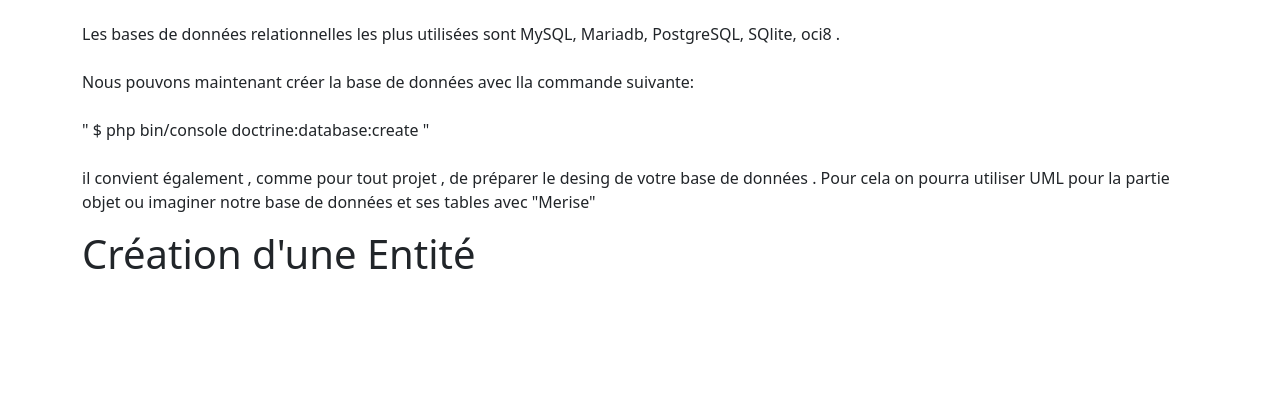
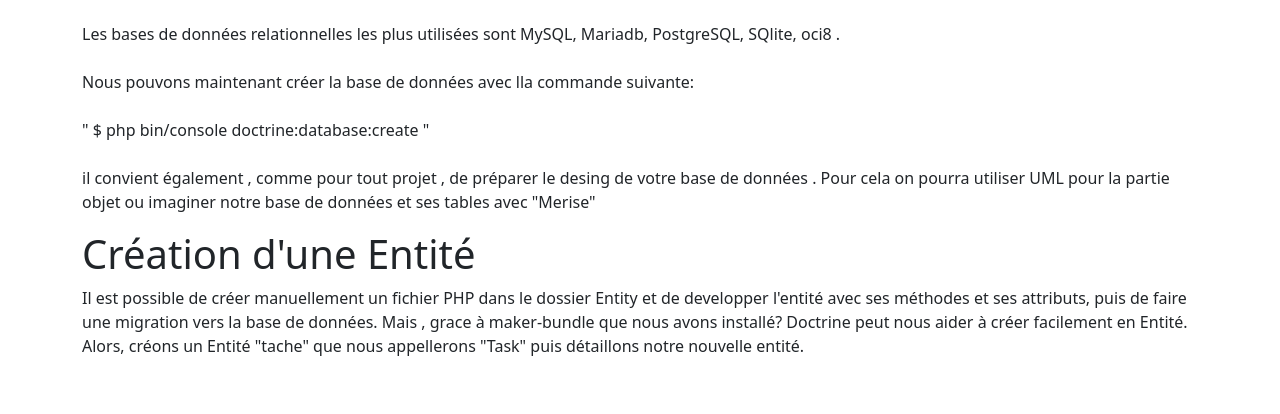
Before and after one commit to akkramm00/Les-Entit-s-Symfony, a PHP site: page /db_name/ in a window 1280 px wide. Shown: the part 746-1160 px from the top of the page. Before the commit the page ends 1015 px from the top, so only its background shows below. Run offline with PHP 8.4, Linux system fonts and the light colour scheme.

Commit message:
add modif section

```diff
--- a/index.php
+++ b/index.php
@@ -50,6 +50,11 @@
           </p>
 
            <h1>Création d'une Entité</h1>
+          <p>
+            Il est possible de créer manuellement un fichier PHP dans le dossier  Entity et de developper l'entité avec ses méthodes et ses attributs, puis de faire une migration vers la base de données. Mais , grace à maker-bundle que nous avons installé? Doctrine peut nous aider à créer facilement en Entité. Alors, créons un Entité "tache" que nous appellerons "Task" puis détaillons notre nouvelle entité.<br><br>
+
+
+          </p>
 
         </div>
       </div>
```
